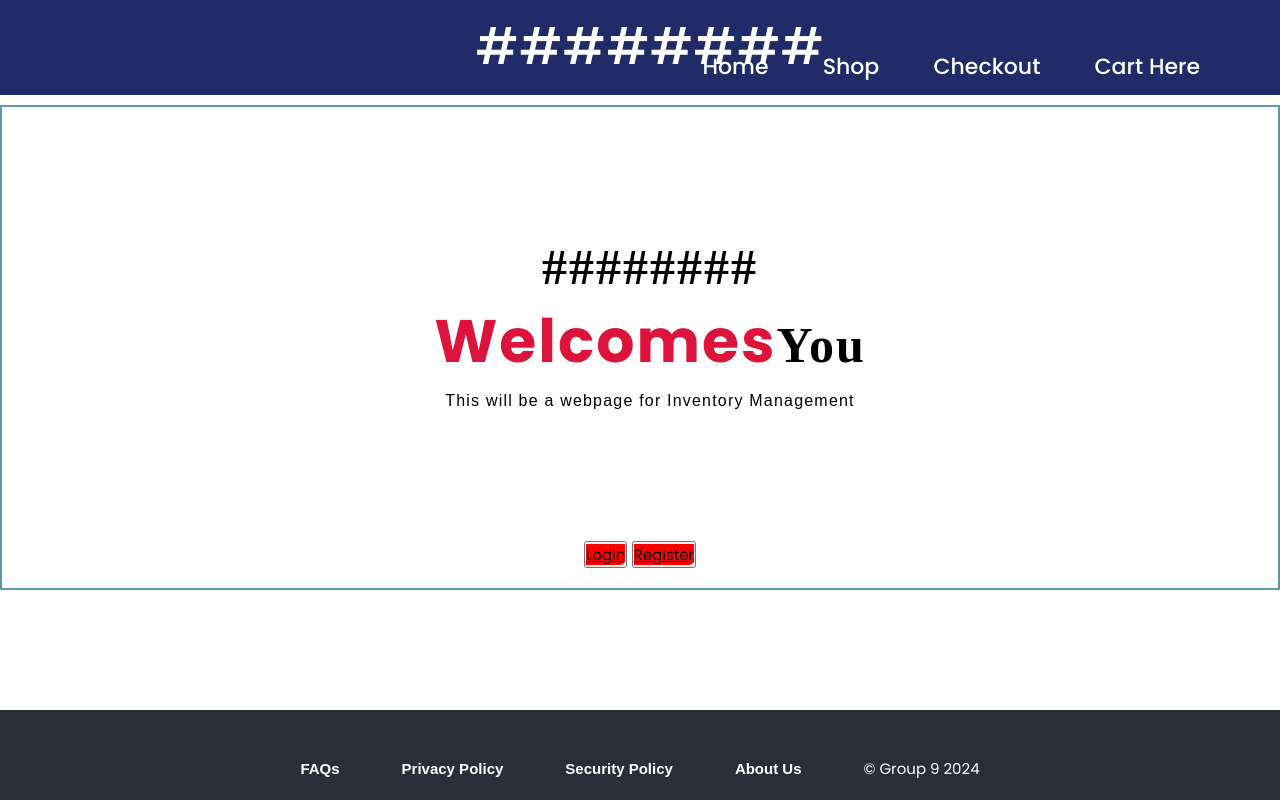
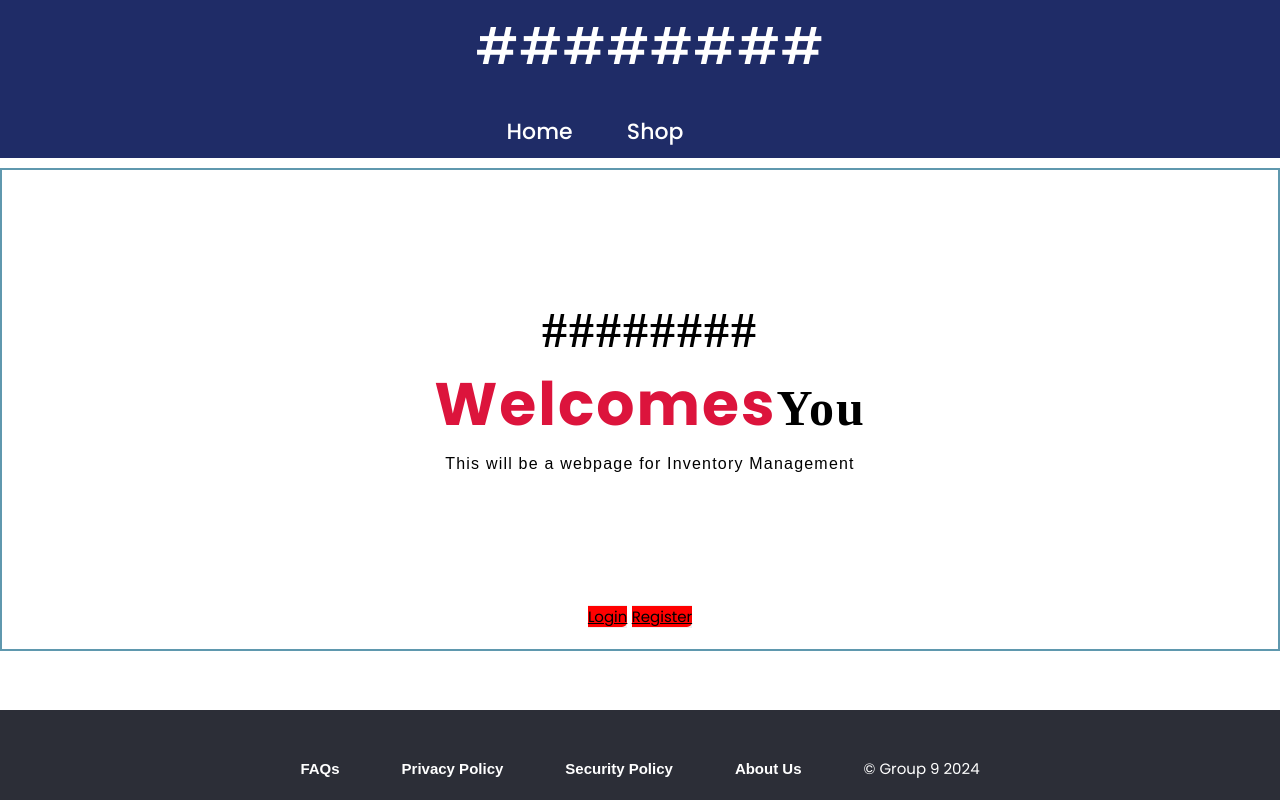
Before and after one commit to Connor2308/Project, a PHP site: page / in a window 1280 px wide. Run offline with PHP 8.4, Linux system fonts and the light colour scheme.

Commit message:
template fixes

```diff
--- a/config.php
+++ b/config.php
@@ -3,7 +3,7 @@
 $servername = "localhost";
 $username = "root";
 $password = "";
-$dbname = "nahrim_schema";
+$dbname = "to_do_list";
 //this establishes a connection to the database, conn will be our database connection variable
 $conn = new mysqli($servername, $username, $password, $dbname);
 
--- a/css/index.css
+++ b/css/index.css
@@ -5,6 +5,7 @@
     padding: 0;
     box-sizing: border-box;
     font-family: "Poppins", sans-serif;
+    border: none;
 }
 .menu{
     width: 400px;
@@ -58,11 +59,10 @@
 }
 .navbar{
     display: flex;
-    justify-content: flex-end;
     margin-right: 50px;
 }
 .navbar a:hover {
-    color: #ff7200;
+    color: crimson;
 }
 
 /* Footer */
@@ -165,7 +165,7 @@ tr:nth-child(odd) {
 .uc{
     text-transform: uppercase;
 }
-/* Search Hotels */
+
 .search-container{
     text-align: center;
     margin-top: 3%;
--- a/includes/header.php
+++ b/includes/header.php
@@ -6,8 +6,6 @@
       <div class="nav-container">
         <a href="index.php">Home</a>
         <a href="shop.php">Shop</a>
-        <a href="checkout.php">Checkout</a>
-        <a href="cart.php">Cart Here</a>
       </div>
     </nav>
 </header>
--- a/index.php
+++ b/index.php
@@ -2,12 +2,8 @@
 <html lang="en">
 <head>
     <title>#########</title>
-    <link rel="stylesheet" href="css/mobile.css"/>
-    <link
-      rel="stylesheet"
-      href="css/index.css"
-      media="only screen and (min-width : 720px)"
-    />
+    <link rel="stylesheet" href="css/index.css">
+
 
 </head>
 <body>
@@ -21,12 +17,7 @@
                 <button type="submit"><a href="register_form.php" class="btn">Register</a></button>
             </div>
     </div>
-        <!-- <div class="content">
-        <div id="map"></div>
-        <script>(g=>{var h,a,k,p="The Google Maps JavaScript API",c="google",l="importLibrary",q="__ib__",m=document,b=window;b=b[c]||(b[c]={});var d=b.maps||(b.maps={}),r=new Set,e=new URLSearchParams,u=()=>h||(h=new Promise(async(f,n)=>{await (a=m.createElement("script"));e.set("libraries",[...r]+"");for(k in g)e.set(k.replace(/[A-Z]/g,t=>"_"+t[0].toLowerCase()),g[k]);e.set("callback",c+".maps."+q);a.src=`https://maps.${c}apis.com/maps/api/js?`+e;d[q]=f;a.onerror=()=>h=n(Error(p+" could not load."));a.nonce=m.querySelector("script[nonce]")?.nonce||"";m.head.append(a)}));d[l]?console.warn(p+" only loads once. Ignoring:",g):d[l]=(f,...n)=>r.add(f)&&u().then(()=>d[l](f,...n))})
-        ({key: "AIzaSyB41DRUbKWJHPxaFjMAwdrzWzbVKartNGg", v: "weekly"});</script>
-        <script async defer src="https://maps.googleapis.com/maps/api/js?key=AIzaSyCkj9scZNcFJ2fWA_N_d5G9WctrJTFFzhM=initMap"></script>
-        </div> -->
+
     <?php include("includes/footer.php")?>
 </body>
 </html>
--- a/index_user.php
+++ b/index_user.php
@@ -7,7 +7,7 @@ require 'db_conn.php'
     <meta charset="UTF-8">
     <meta name="viewport" content="width=device-width, initial-scale=1.0">
     <title>User index</title>
-    <link rel="stylesheet" href="css/style.css">
+    <link rel="stylesheet" href="css/index2.css">
 </head>
 <body>
 
```
